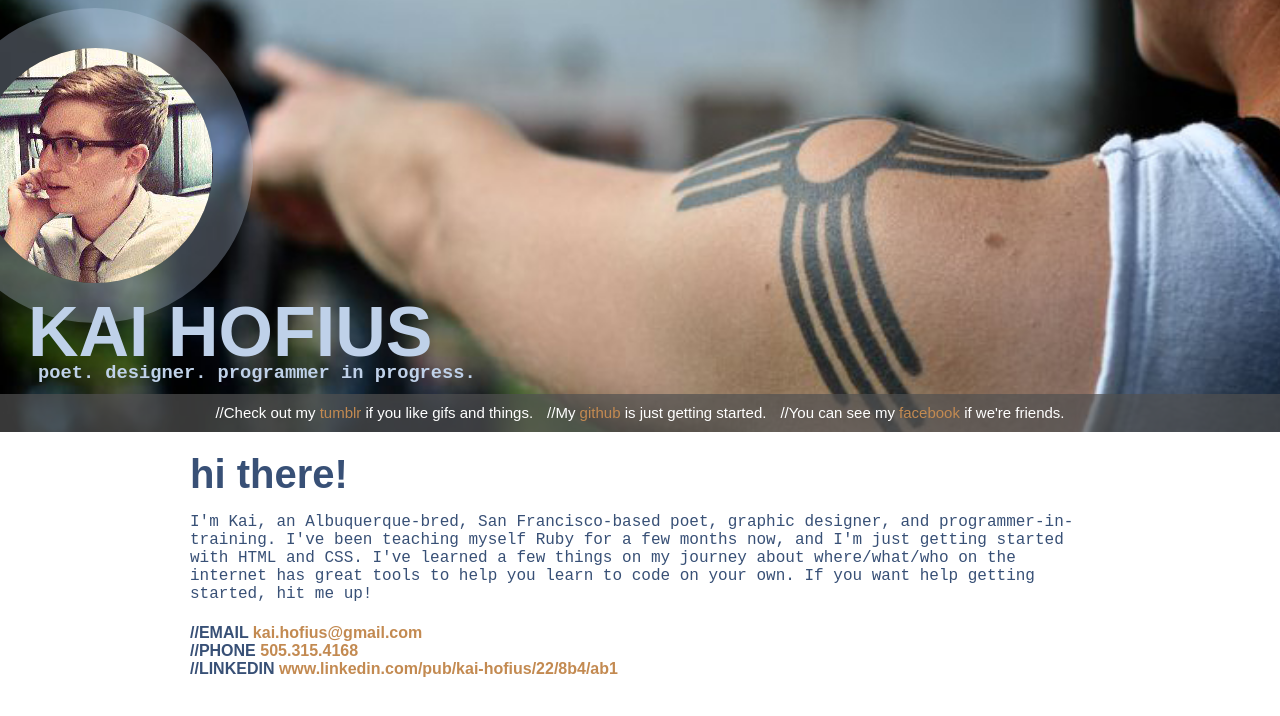
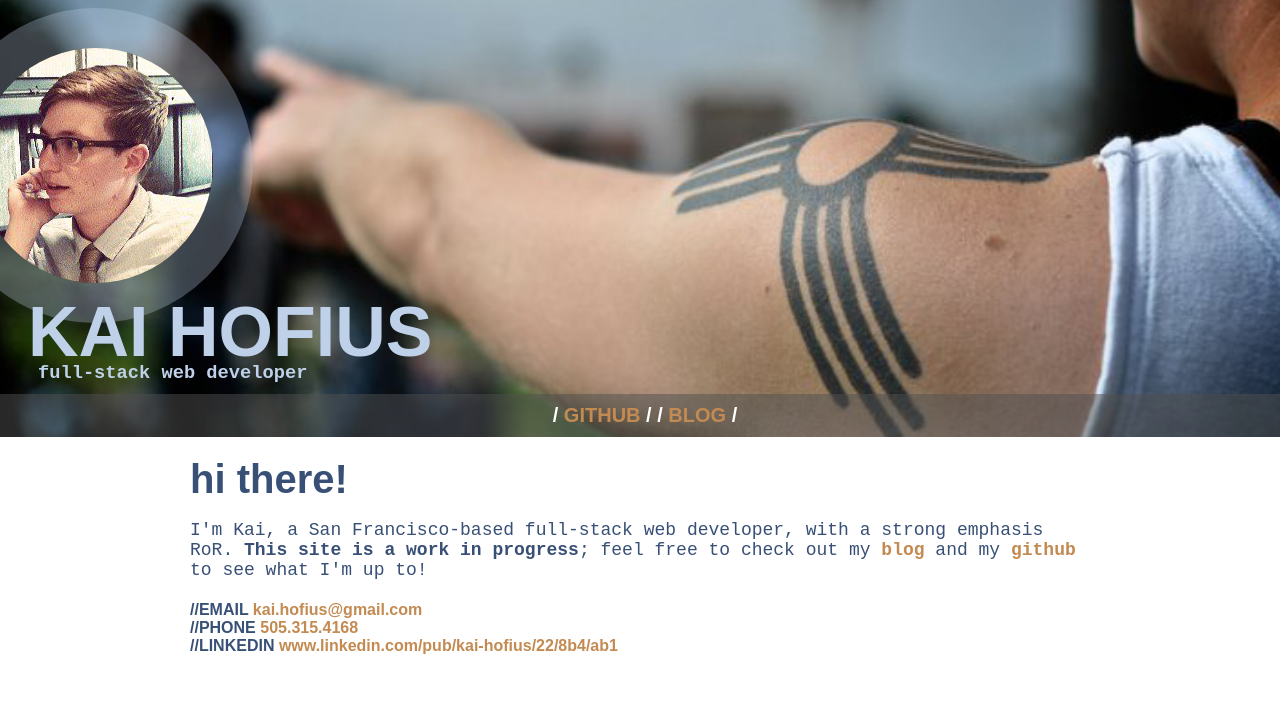
Before and after one commit to kaifius/kaifius.github.io, a Jekyll site: the page index.html, which Jekyll copies as it is, in a window 1280 px wide. Shown: the top 716 px of the page. Built offline with Jekyll 4.4.1, drawn with Linux system fonts in a browser that asks for light colours; Markdown is read by kramdown in place of the engine named in the settings.

Commit message:
css and content updates

```diff
--- a/css/style.css
+++ b/css/style.css
@@ -1,15 +1,19 @@
+/******************
+  MAIN/MID-SIZE
+*******************/
 header{
   margin: -20px -20px 0px -20px;
-    background:url(../img/trans_america.jpg);
+  background:url(../img/zia_arm.jpg);
   background-size: cover;
   background-position: center;
-    color: rgb(56,80,118);
+  color: rgb(191,209,233);
   padding: 20px 0px 0px 50px;
   border-width: 0px;
 }
 a {
   color: rgb(195,138,81);
   text-decoration: none;
+  font-weight: bold;
 }
 a:hover {
   color: white;
@@ -36,28 +40,31 @@ h4 {
 }
 p {
   font-family: "Courier New", monospace;
+  font-size: 18px;
 }
 
 img {
   margin: 0px 0px 0px -100px;
-  border: 40px solid rgba(56,80,118,.3);
+  border: 40px solid rgba(191,209,233,.3);
   border-radius: 220px
 }
 
-li {
-  font-family: "Futura", Century Gothic, sans-serif;
-  font-size: 15px;
-  list-style: none;
-  display: block;
-  color: white;
-  margin: 0px 10px 0px 0px;
-}
-ul {
+ul#nav {
   padding: 10px;
   background-color: rgba(80,80,80,.5);
   text-align: center;
   margin: 10px 0px 0px -40px;
+  font-family: "Futura", Century Gothic, sans-serif;
+  font-size: 20px;
+  list-style: none;
+  color: white;
+  font-weight: bold;
 }
+
+li {
+  display: inline;
+}
+
 body {
   color: rgb(56,80,118);
 }
@@ -68,11 +75,13 @@ article{
   margin: 0 auto;
 }
 
+
+/******************
+  SMALLEST SCREEN
+*******************/
 @media (max-width: 500px) {
-  header{
-    background:url(../img/little_kai.jpg);
-    background-size: cover;
-    color: rgb(191,209,233)
+  #name {
+    text-align: center;
   }
   h1 {
     font-size: 50px;
@@ -81,27 +90,28 @@ article{
   h2 {
     font-size: 30px;
   }
-  h3 {
-    font-size: 15px;
-  }
   h4 {
     font-size: 14px;
   }
-  ul {
+  #nav {
     text-align: left;
     padding-left: 32px;
     background-color: rgba(80,80,80,.5);
   }
   li {
-    display: block;
+    /*display: block;*/
     padding: 5px;
-    font-size: 14px;
+    /*font-size: 14px;*/
   }
   img {
-    visibility: hidden;
+    /*visibility: hidden;*/
+    margin: 20px auto 0 auto;
   }
 }
 
+/******************
+  LARGEST SCREEN
+*******************/
   @media (min-width: 978px) {
     header{
     background: url(../img/zia_arm.jpg);
@@ -111,7 +121,7 @@ article{
 
     }
 
-    ul {
+    #nav {
        background-color: rgba(80,80,80,.7);
     }
     li {
--- a/index.html
+++ b/index.html
@@ -11,17 +11,18 @@
 <body>
 	<header>
 		<img src="img/me_dapper.jpg">
-		<h1>KAI HOFIUS</h1>
-		<h3>poet. designer. programmer in progress.</h3>
-		<ul>
-			<li>//Check out my <a href="http://kaifius.tumblr.com" target="_blank">tumblr</a> if you like gifs and things.</li>
-			<li>//My <a href="http://github.com/kaifius" target="_blank">github</a> is just getting started.</li>
-			<li>//You can see my <a href="http://facebook.com/kaifius" target="_blank">facebook</a> if we're friends.</li>
+		<div id="name">
+			<h1>KAI HOFIUS</h1>
+			<h3 id="subtitle">full-stack web developer</h3>
+		</div>
+		<ul id="nav">
+			<li>/  <a href="http://github.com/kaifius" target="_blank">GITHUB</a>  /</li>
+			<li>/  <a href="http://kai-codes.tumblr.com" target="_blank">BLOG</a>  /</li>
 		</ul>
 	</header>
 	<article>
 		<h2>hi there!</h2>
-		<p>I'm Kai, an Albuquerque-bred, San Francisco-based poet, graphic designer, and programmer-in-training. I've been teaching myself Ruby for a few months now, and I'm just getting started with HTML and CSS. I've learned a few things on my journey about where/what/who on the internet has great tools to help you learn to code on your own. If you want help getting started, hit me up!</p>
+		<p>I'm Kai, a San Francisco-based full-stack web developer, with a strong emphasis RoR. <strong>This site is a work in progress</strong>; feel free to check out my <a href="http://kai-codes.tumblr.com" target="_blank">blog</a> and my <a href="http://github.com/kaifius" target="_blank">github</a></li> to see what I'm up to!</p>
 
 		<h4>//EMAIL <a href="mailto:kai.hofius@gmail.com">kai.hofius@gmail.com</a><br />
 		//<strong>PHONE</strong> <a href="tel:505-315-4168">505.315.4168</a><br />
```
Lines whose indentation alone changed are shown as unchanged.
